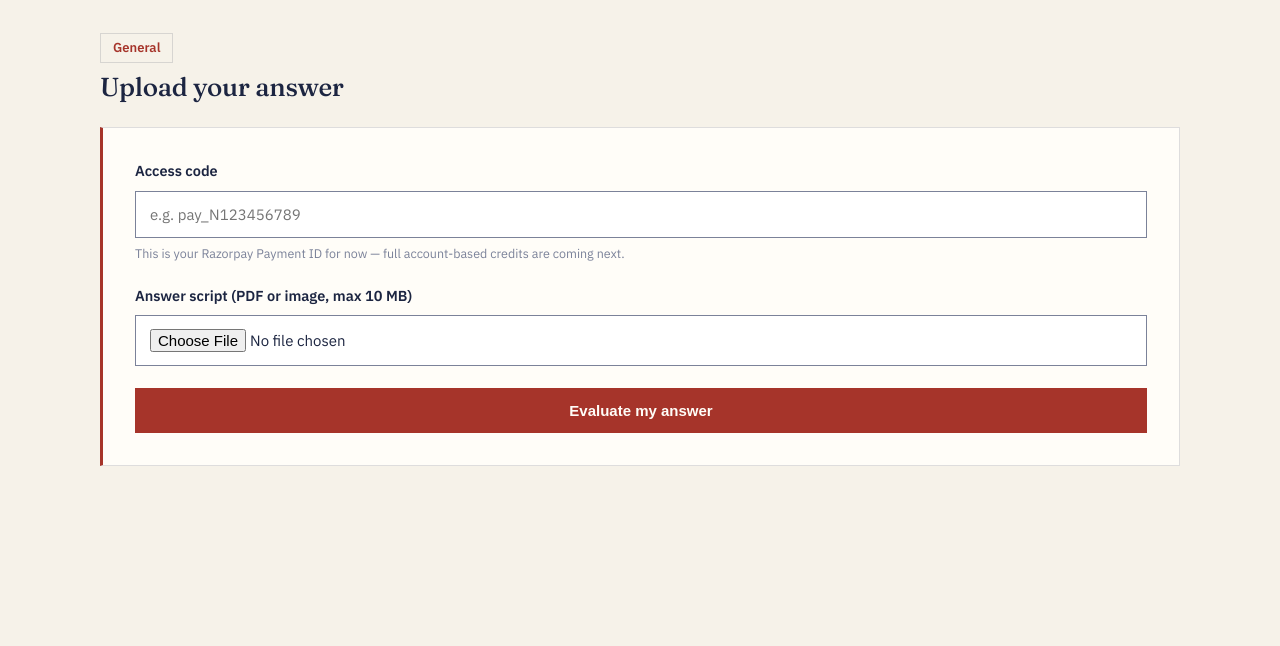
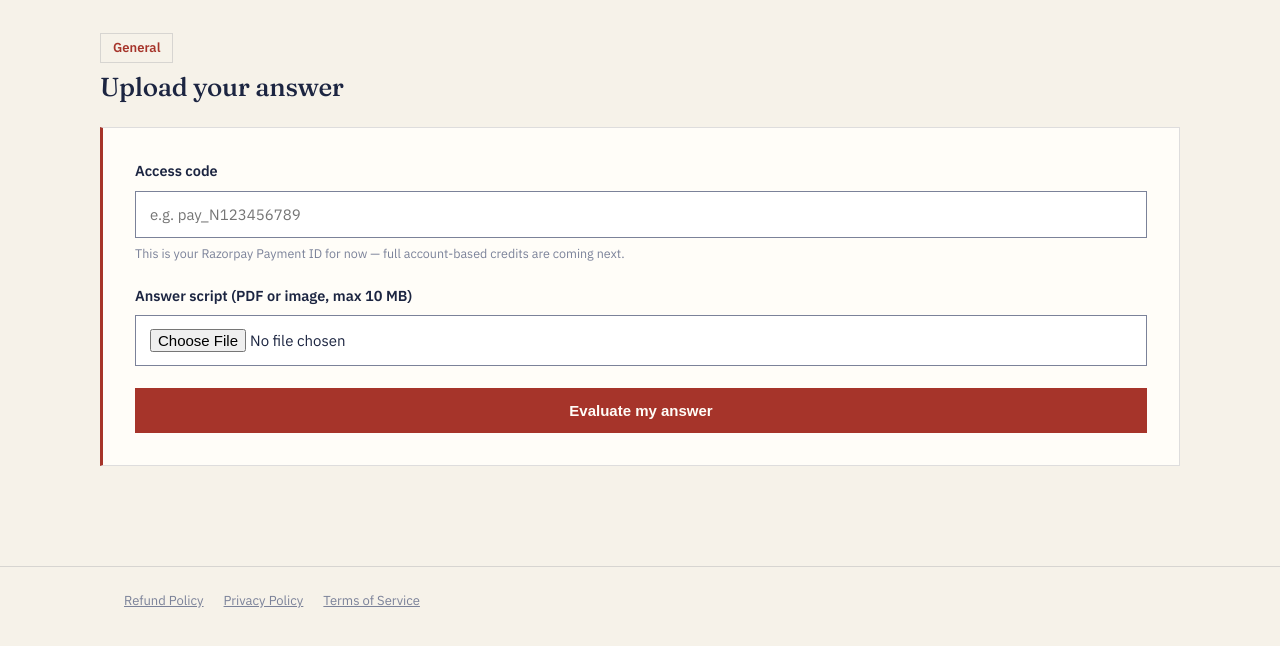
Before and after one commit to debanjanroy500g-lang/uttar-grade-website, a plain HTML site: page evaluate.html in a window 1280 px wide. Shown: the part 78-724 px from the top of the page. Drawn offline with Linux system fonts and the light colour scheme.

Commit message:
Update evaluate.html

```diff
--- a/evaluate.html
+++ b/evaluate.html
@@ -143,5 +143,12 @@
     reportWrap.innerHTML = scoreHtml + cardsHtml;
   }
 </script>
+<footer style="border-top: 1px solid var(--rule); padding: 24px 0; margin-top: 40px;">
+  <div class="wrap" style="display:flex; gap:20px; font-size:13px; color:var(--ink-faint);">
+    <a href="refund-policy.html" style="color:inherit;">Refund Policy</a>
+    <a href="privacy-policy.html" style="color:inherit;">Privacy Policy</a>
+    <a href="terms.html" style="color:inherit;">Terms of Service</a>
+  </div>
+</footer>
 </body>
 </html>
```
